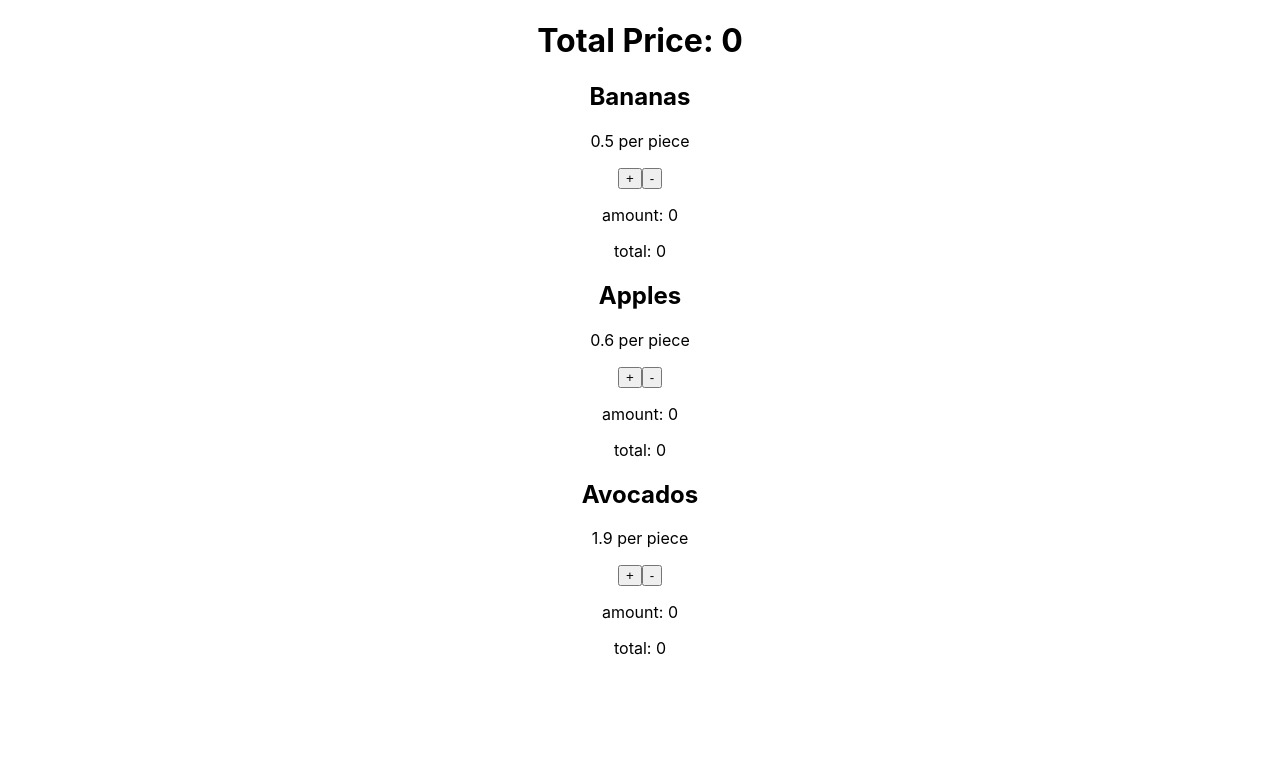
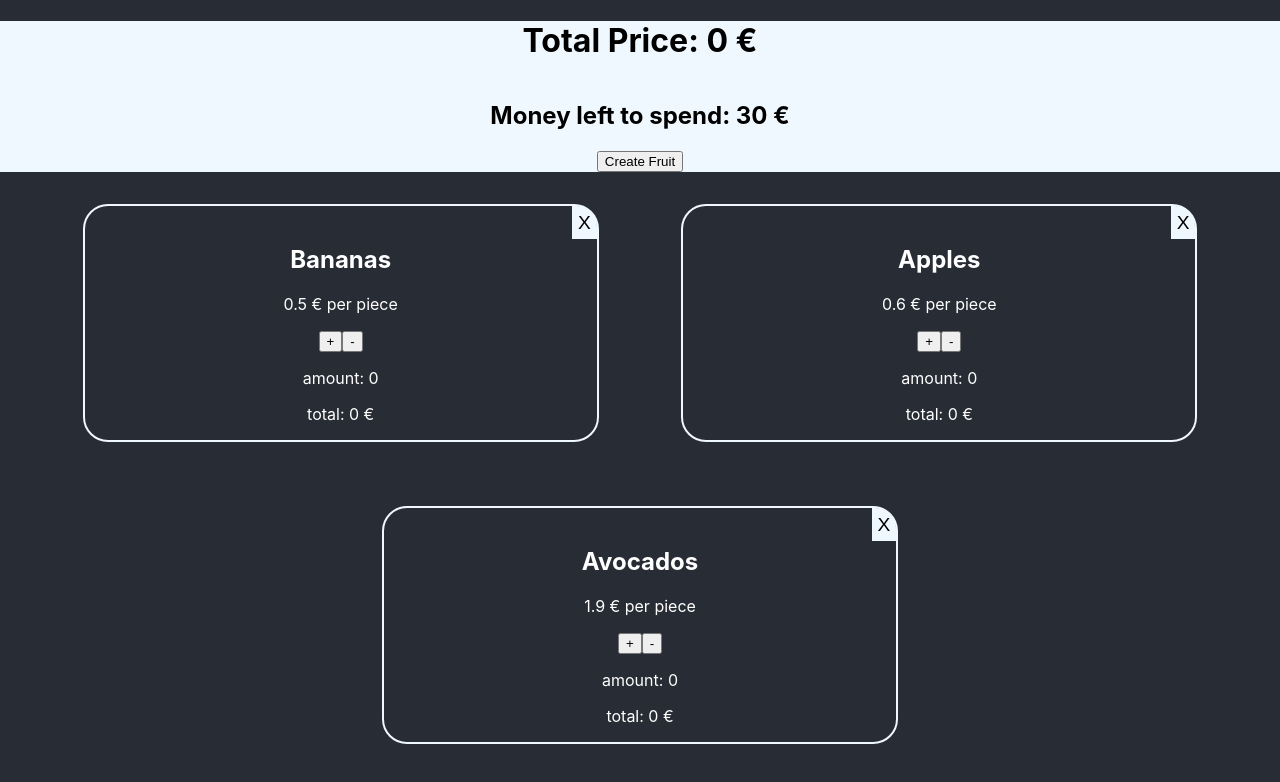
Before and after one commit to desplodur/shoppingCart, a React (Create React App) app: page / in a window 1280 px wide. Shown: the top 782 px of the page. Built offline with nearby package versions, Linux system fonts and the light colour scheme.

Commit message:
Create new Fruit button done

```diff
--- a/src/App.css
+++ b/src/App.css
@@ -1,38 +1,16 @@
-.App {
-  text-align: center;
+body {
+  background-color: #282c34;
 }
 
-.App-logo {
-  height: 40vmin;
-  pointer-events: none;
+.head {
+  text-align: center;
+  background-color: aliceblue;
 }
 
-@media (prefers-reduced-motion: no-preference) {
-  .App-logo {
-    animation: App-logo-spin infinite 20s linear;
-  }
-}
-
-.App-header {
-  background-color: #282c34;
-  min-height: 100vh;
+.body {
   display: flex;
-  flex-direction: column;
-  align-items: center;
-  justify-content: center;
-  font-size: calc(10px + 2vmin);
+  flex-wrap: wrap;
+  justify-content: space-evenly;
+  font-size: 1rem;
   color: white;
 }
-
-.App-link {
-  color: #61dafb;
-}
-
-@keyframes App-logo-spin {
-  from {
-    transform: rotate(0deg);
-  }
-  to {
-    transform: rotate(360deg);
-  }
-}
--- a/src/App.js
+++ b/src/App.js
@@ -6,7 +6,7 @@ import Itemcard from "./components/Itemcard";
 function App() {
   //Durch objects ersetzen!!
   //Dann kann ich die value einfach * den preis nehmen
-  const [fruits, setFruitObject] = useState([
+  let [fruits, setFruitObject] = useState([
     {
       name: "Bananas",
       price: 0.5,
@@ -32,40 +32,62 @@ function App() {
     newFruitsArray[index].amount = newAmountValue;
     newFruitsArray[index].totalValue = fruits[index].price * newAmountValue;
     setFruitObject(newFruitsArray);
-    console.log(newFruitsArray[index].totalValue);
   }
 
+  function deleteFruit(index) {
+    const newFruitsArray = [...fruits];
+    newFruitsArray.splice(index, 1);
+    setFruitObject(newFruitsArray);
+  }
+
+  function createFruit(name, price) {
+    const newFruitObject = {
+      name: name,
+      price: price,
+      amount: 0,
+      totalValue: 0,
+    };
+    const newFruitsArray = [...fruits, newFruitObject];
+    setFruitObject(newFruitsArray);
+  }
+
+  const sumAll = fruits
+    .map((item) => item.totalValue)
+    .reduce((prev, curr) => prev + curr, 0);
+
   return (
-    <div className="App">
-      <h1>
-        Total Price:{" "}
-        {fruits[0].totalValue + fruits[1].totalValue + fruits[2].totalValue}
-      </h1>
-      <Itemcard
-        itemTitle={fruits[0].name}
-        itemPrice={fruits[0].price}
-        itemAmount={fruits[0].amount}
-        setFruitObject={(newAmountValue) => {
-          setTotalValueFunction(0, newAmountValue);
-        }}
-      />
-      <Itemcard
-        itemTitle={fruits[1].name}
-        itemPrice={fruits[1].price}
-        itemAmount={fruits[1].amount}
-        setFruitObject={(newAmountValue) => {
-          setTotalValueFunction(1, newAmountValue);
-        }}
-      />
-      <Itemcard
-        itemTitle={fruits[2].name}
-        itemPrice={fruits[2].price}
-        itemAmount={fruits[2].amount}
-        setFruitObject={(newAmountValue) => {
-          setTotalValueFunction(2, newAmountValue);
-        }}
-      />
-    </div>
+    <>
+      <div className="head">
+        <h1>Total Price: {sumAll} €</h1>
+        <h2> Money left to spend: {30 - sumAll} €</h2>
+        <button
+          onClick={() => {
+            createFruit("test", 0.7);
+          }}
+        >
+          Create Fruit
+        </button>
+      </div>
+      <div className="body">
+        {fruits.map((fruit, index) => {
+          return (
+            <Itemcard
+              key={index}
+              sum={sumAll}
+              itemTitle={fruit.name}
+              itemPrice={fruit.price}
+              itemAmount={fruit.amount}
+              setFruitObject={(newAmountValue) => {
+                setTotalValueFunction(index, newAmountValue);
+              }}
+              deleteFruit={() => {
+                deleteFruit(index);
+              }}
+            />
+          );
+        })}
+      </div>
+    </>
   );
 }
 
--- a/src/components/Itemcard.js
+++ b/src/components/Itemcard.js
@@ -1,26 +1,46 @@
 import { useState } from "react";
+import "./itemCard.css";
 
-function Itemcard({ itemTitle, itemPrice, itemAmount, setFruitObject }) {
+function Itemcard({
+  sum,
+  itemTitle,
+  itemPrice,
+  itemAmount,
+  setFruitObject,
+  deleteFruit,
+}) {
   return (
     <div className="itemCard">
-      <h2>{itemTitle}</h2>
-      <p>{itemPrice} per piece</p>
       <button
         onClick={() => {
-          setFruitObject(itemAmount + 1);
+          deleteFruit();
+        }}
+        className="deleteFruitButton"
+      >
+        X
+      </button>
+      <h2>{itemTitle}</h2>
+      <p>{itemPrice} € per piece</p>
+      <button
+        onClick={() => {
+          sum <= 30 - itemPrice
+            ? setFruitObject(itemAmount + 1)
+            : alert("Not enough money!");
         }}
       >
         +
       </button>
       <button
         onClick={() => {
-          setFruitObject(itemAmount - 1);
+          sum >= 0 + itemPrice
+            ? setFruitObject(itemAmount - 1)
+            : alert("You can´t sell anything here!");
         }}
       >
         -
       </button>
       <p>amount: {itemAmount}</p>
-      <p>total: {itemPrice * itemAmount}</p>
+      <p>total: {itemPrice * itemAmount} €</p>
     </div>
   );
 }
--- /dev/null
+++ b/src/components/itemCard.css
@@ -0,0 +1,25 @@
+h2 {
+  padding: 0.8em 0 0 0;
+}
+.itemCard {
+  border: 2px solid aliceblue;
+  border-radius: 25px;
+  margin: 2em 0 2em 0;
+  width: 40%;
+  text-align: center;
+  position: relative;
+}
+.deleteFruitButton {
+  position: absolute;
+  right: 0px;
+  border: none;
+  background-color: aliceblue;
+  border-radius: 0 20px 0 0;
+  font-size: 1.2rem;
+  padding: 0.3em;
+}
+
+.deleteFruitButton:hover {
+  background-color: #282c34;
+  color: whitesmoke;
+}
```
